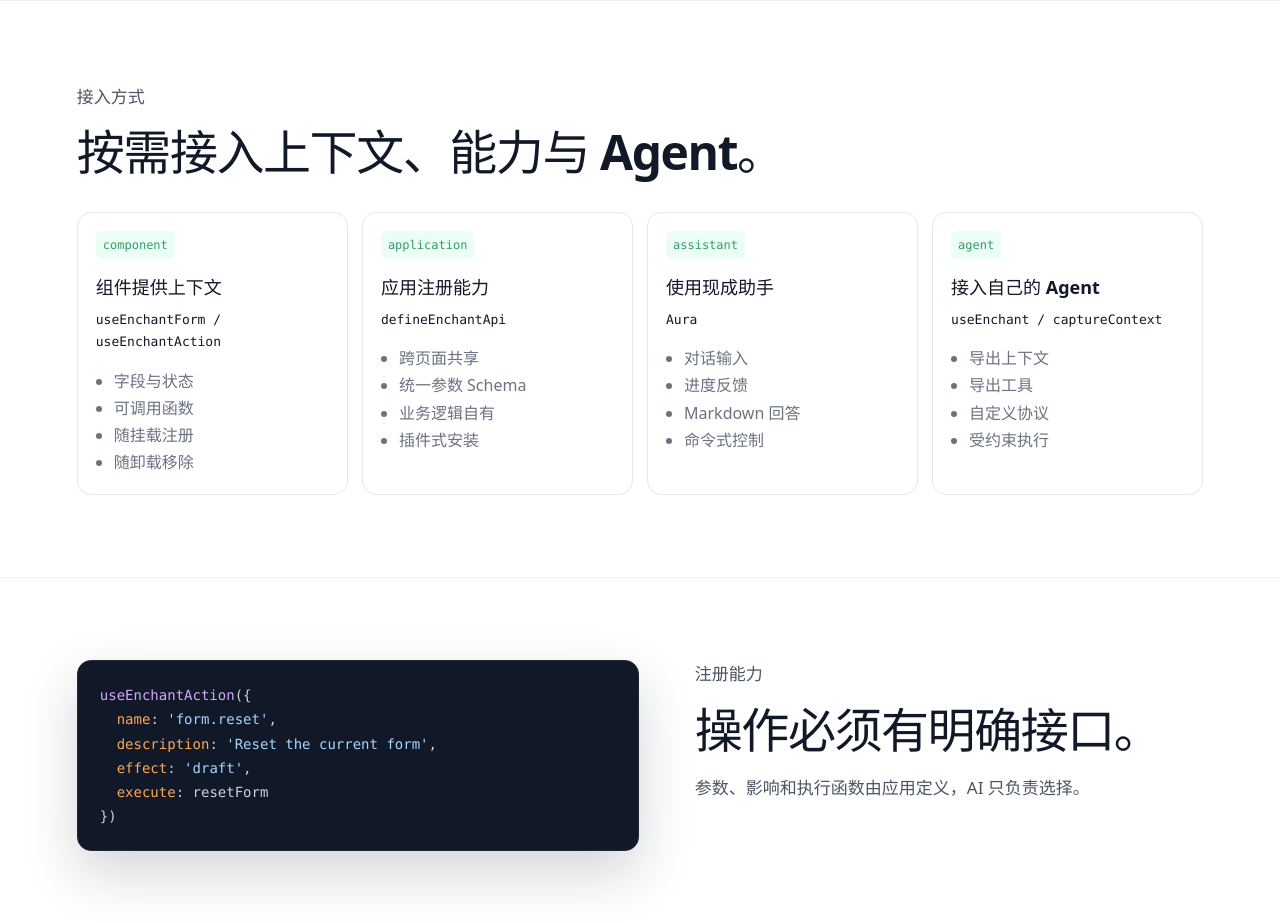
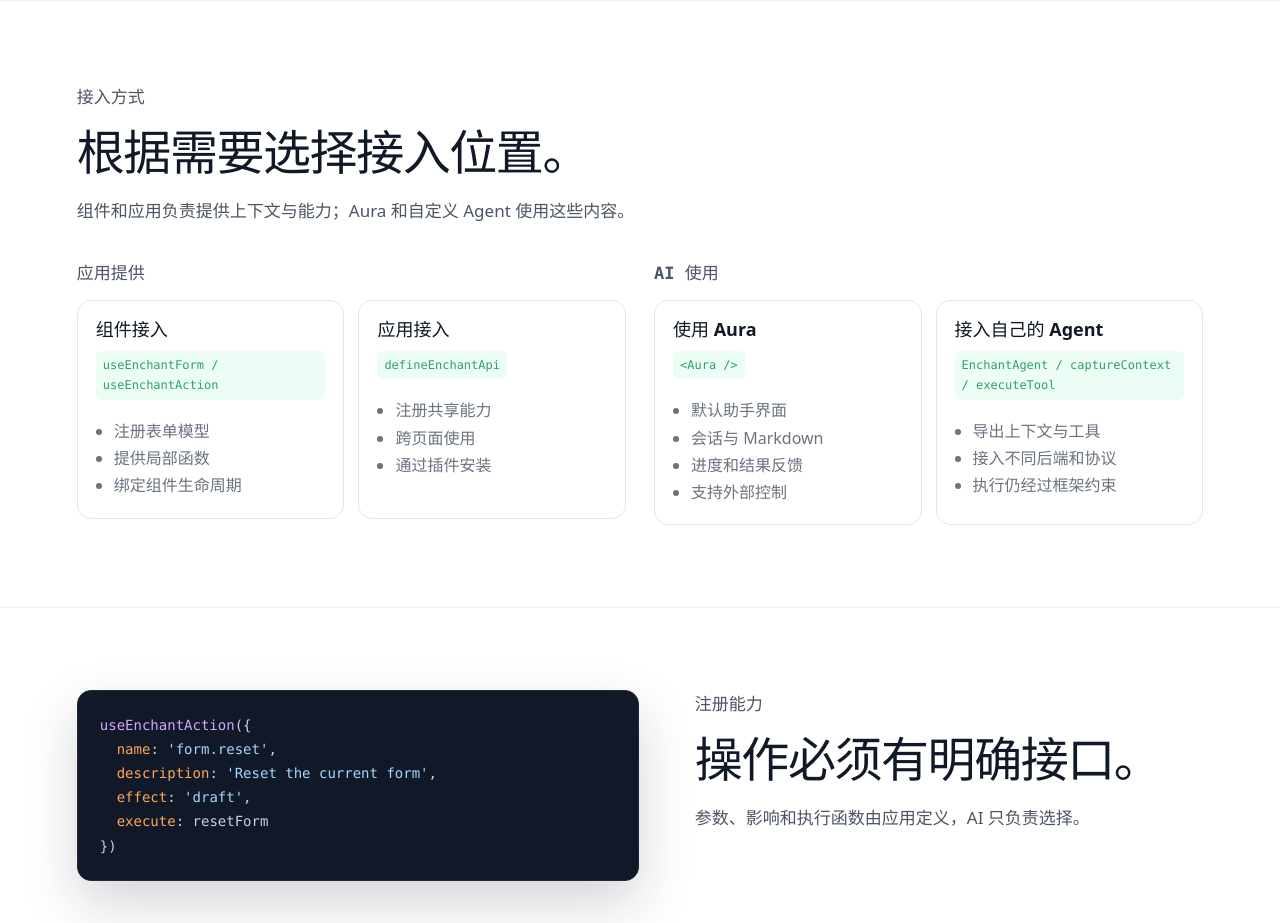
Before and after one commit to Hisashiburidane/llm-integration, a Vue app in the folder website/: page / in a window 1280 px wide. Shown: the part 1360-2283 px from the top of the page. Built offline with nearby package versions, Linux system fonts and the light colour scheme; no server answers.

Commit message:
refactor(website): group framework integration paths

```diff
--- a/website/src/locales.ts
+++ b/website/src/locales.ts
@@ -42,23 +42,28 @@ export const messages = {
       },
       model: {
         kicker: '接入方式',
-        title: '按需接入上下文、能力与 Agent。',
+        title: '根据需要选择接入位置。',
+        body: '组件和应用负责提供上下文与能力；Aura 和自定义 Agent 使用这些内容。',
+        groups: {
+          provide: '应用提供',
+          consume: 'AI 使用'
+        },
         levels: {
           component: {
-            title: '组件提供上下文',
-            notes: ['字段与状态', '可调用函数', '随挂载注册', '随卸载移除']
+            title: '组件接入',
+            notes: ['注册表单模型', '提供局部函数', '绑定组件生命周期']
           },
           application: {
-            title: '应用注册能力',
-            notes: ['跨页面共享', '统一参数 Schema', '业务逻辑自有', '插件式安装']
+            title: '应用接入',
+            notes: ['注册共享能力', '跨页面使用', '通过插件安装']
           },
           assistant: {
-            title: '使用现成助手',
-            notes: ['对话输入', '进度反馈', 'Markdown 回答', '命令式控制']
+            title: '使用 Aura',
+            notes: ['默认助手界面', '会话与 Markdown', '进度和结果反馈', '支持外部控制']
           },
           agent: {
             title: '接入自己的 Agent',
-            notes: ['导出上下文', '导出工具', '自定义协议', '受约束执行']
+            notes: ['导出上下文与工具', '接入不同后端和协议', '执行仍经过框架约束']
           }
         }
       },
@@ -269,23 +274,28 @@ export const messages = {
       },
       model: {
         kicker: 'Integration paths',
-        title: 'Add context, capabilities, and Agents as needed.',
+        title: 'Choose where to integrate.',
+        body: 'Components and applications provide context and capabilities. Aura and custom Agents use them.',
+        groups: {
+          provide: 'Provided by the application',
+          consume: 'Used by AI'
+        },
         levels: {
           component: {
-            title: 'Component context',
-            notes: ['fields and state', 'typed functions', 'mount registration', 'unmount cleanup']
+            title: 'Component integration',
+            notes: ['register form models', 'expose local functions', 'follow the component lifecycle']
           },
           application: {
-            title: 'Application capabilities',
-            notes: ['shared across pages', 'shared schemas', 'application logic', 'plugin install']
+            title: 'Application integration',
+            notes: ['register shared capabilities', 'use them across pages', 'install as a plugin']
           },
           assistant: {
-            title: 'Built-in assistant',
-            notes: ['conversation input', 'progress feedback', 'Markdown answers', 'imperative control']
+            title: 'Use Aura',
+            notes: ['default assistant interface', 'conversation and Markdown', 'progress and results', 'external control']
           },
           agent: {
-            title: 'Custom Agent',
-            notes: ['export context', 'export tools', 'custom protocol', 'constrained execution']
+            title: 'Connect your own Agent',
+            notes: ['export context and tools', 'connect different backends and protocols', 'keep execution constrained by the framework']
           }
         }
       },
--- a/website/src/styles.css
+++ b/website/src/styles.css
@@ -333,11 +333,29 @@ code {
   line-height: 1.6;
 }
 
+.integration-groups {
+  display: grid;
+  grid-template-columns: repeat(2, minmax(0, 1fr));
+  gap: 28px;
+  margin-top: 34px;
+}
+
+.integration-group {
+  min-width: 0;
+}
+
+.integration-group-label {
+  margin-bottom: 12px;
+  color: #2f9f6b;
+  font-family: "JetBrains Mono", "SFMono-Regular", Consolas, monospace;
+  font-size: 12px;
+  font-weight: 700;
+}
+
 .levels {
   display: grid;
-  grid-template-columns: repeat(4, minmax(0, 1fr));
+  grid-template-columns: repeat(2, minmax(0, 1fr));
   gap: 14px;
-  margin-top: 34px;
 }
 
 .level,
@@ -349,21 +367,16 @@ code {
   border-radius: 14px;
 }
 
-.level > code {
-  display: inline-flex;
+.level-api {
+  display: inline-block;
+  max-width: 100%;
   margin-bottom: 18px;
   padding: 4px 7px;
+  overflow-wrap: anywhere;
   color: #2f9f6b;
   background: #ecfdf5;
   border-radius: 6px;
   font-size: 12px;
-}
-
-.level p {
-  margin-bottom: 14px;
-  color: #111827;
-  font-family: "JetBrains Mono", "SFMono-Regular", Consolas, monospace;
-  font-size: 13px;
 }
 
 .level ul {
@@ -459,7 +472,10 @@ td {
     grid-template-columns: 1fr;
   }
 
-  .levels,
+  .integration-groups {
+    grid-template-columns: 1fr;
+  }
+
   .examples,
   .principle-list {
     grid-template-columns: repeat(2, minmax(0, 1fr));
@@ -479,6 +495,7 @@ td {
     font-size: 44px;
   }
 
+  .integration-groups,
   .levels,
   .examples,
   .principle-list {
--- a/website/src/views/HomeView.vue
+++ b/website/src/views/HomeView.vue
@@ -39,11 +39,21 @@ const registerCode = `useEnchantAction({
 
 const principles = ['explicit', 'stable', 'local', 'visible', 'owned'];
 
-const levels = [
+const integrationGroups = [
+  {
+    name: 'provide',
+    levels: [
       { name: 'component', api: 'useEnchantForm / useEnchantAction' },
-  { name: 'application', api: 'defineEnchantApi' },
-  { name: 'assistant', api: 'Aura' },
-  { name: 'agent', api: 'useEnchant / captureContext' }
+      { name: 'application', api: 'defineEnchantApi' }
+    ]
+  },
+  {
+    name: 'consume',
+    levels: [
+      { name: 'assistant', api: '<Aura />' },
+      { name: 'agent', api: 'EnchantAgent / captureContext / executeTool' }
+    ]
+  }
 ];
 
 const architecture = [
@@ -106,15 +116,20 @@ function levelNotes(name: string) {
   <section id="model" class="section">
     <p class="kicker">{{ t('home.model.kicker') }}</p>
     <h2>{{ t('home.model.title') }}</h2>
+    <p>{{ t('home.model.body') }}</p>
+    <div class="integration-groups">
+      <section v-for="group in integrationGroups" :key="group.name" class="integration-group">
+        <p class="integration-group-label">{{ t(`home.model.groups.${group.name}`) }}</p>
         <div class="levels">
-      <article v-for="level in levels" :key="level.name" class="level">
-        <code>{{ level.name }}</code>
+          <article v-for="level in group.levels" :key="level.name" class="level">
             <h3>{{ t(`home.model.levels.${level.name}.title`) }}</h3>
-        <p>{{ level.api }}</p>
+            <code class="level-api">{{ level.api }}</code>
             <ul>
               <li v-for="note in levelNotes(level.name)" :key="note">{{ note }}</li>
             </ul>
           </article>
+        </div>
+      </section>
     </div>
   </section>
 
```
Lines whose indentation alone changed are shown as unchanged.
